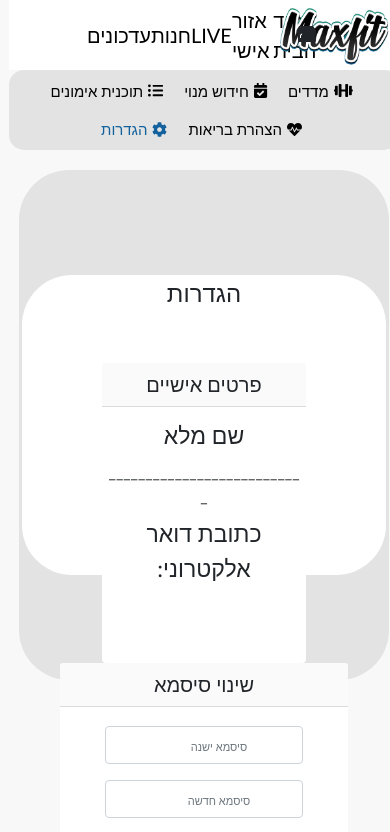
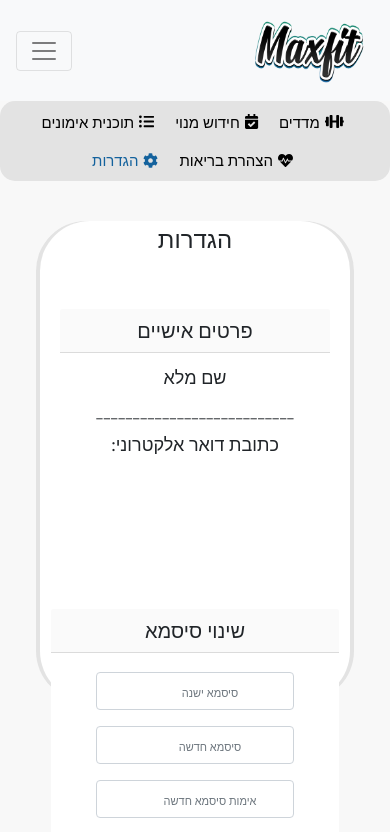
Before and after one commit to Mortsadok/Maxfit, a React (Create React App) app in the folder client/: page /UserSettings in a window 390 px wide. Shown: the top 832 px of the page. Built offline with nearby package versions, Linux system fonts and the light colour scheme; no server answers.

Commit message:
initial commit

```diff
--- a/client/src/components/Myprofile/Subscription/Subscription.js
+++ b/client/src/components/Myprofile/Subscription/Subscription.js
@@ -1,24 +1,27 @@
-import React, { useState } from "react";
-import "../../../css/Myprofile.css";
-import Card from "react-bootstrap/Card";
-import Button from "react-bootstrap/Button";
-import Form from "react-bootstrap/Form";
-import Navbar from "../../Navbar/Navbar";
+import React, { useState, Fragment } from 'react';
+import '../../../css/Myprofile.css';
+import Card from 'react-bootstrap/Card';
+import Button from 'react-bootstrap/Button';
+import Form from 'react-bootstrap/Form';
+import Navbar from '../../Navbar/Navbar';
+import MobileNav from '../../Mobile/MobileNav';
+import Alert from '../../Layout/Alert';
+import MediaQuery from 'react-responsive';
 // Redux
-import { connect } from "react-redux";
-import { Nclient } from "../../../actions/NclientAction";
-import SecNav from "../SecNav";
+import { connect } from 'react-redux';
+import { Nclient } from '../../../actions/NclientAction';
+import SecNav from '../SecNav';
 
 const Subscription = ({ Nclient }) => {
   // useState
   const [FormData, SetFormData] = useState({
-    firstname: "eden",
-    lastname: "elmalich",
-    id: "123456789",
-    phone: "0543241787",
-    Type: "רגיל",
-    Time: "חודש",
-    Payment: "מזומן",
+    firstname: 'eden',
+    lastname: 'elmalich',
+    id: '123456789',
+    phone: '0543241787',
+    Type: 'רגיל',
+    Time: 'חודש',
+    Payment: 'מזומן',
     Total: 0
   });
   const {
@@ -36,37 +39,46 @@ const Subscription = ({ Nclient }) => {
     Nclient(firstname, lastname, id, phone, Type, Time, Payment, Total);
   };
   return (
-    <div className="Subscription">
-      <Navbar />
-      <SecNav />
-      <UnderNAV SendClient={SendClient} />
-    </div>
+    <Fragment>
+      <MediaQuery maxDeviceWidth={1024}>
+        <MobileNav />
+        <SecNav />
+        <MobileSubscription SendClient={SendClient} />
+      </MediaQuery>
+      <MediaQuery minDeviceWidth={1280}>
+        <div className='Subscription'>
+          <Navbar />
+          <SecNav />
+          <UnderNAV SendClient={SendClient} />
+        </div>
+      </MediaQuery>
+    </Fragment>
   );
 };
 
 const UnderNAV = ({ SendClient }) => (
-  <div className="underNAV">
-    <div className="Inside-box">
-      <div className="Headline">
-        <p class="font-weight-light">חידוש מנוי</p>
-        <div className="SubscriptionMenu">
-          <Card border="secondary" style={{ width: "50rem" }}>
+  <div className='underNAV'>
+    <div className='Inside-box'>
+      <div className='Headline'>
+        <p class='font-weight-light'>חידוש מנוי</p>
+        <div className='SubscriptionMenu'>
+          <Card border='secondary' style={{ width: '50rem' }}>
             <Card.Body>
               <Card.Text>
                 <Form.Label>סוג מנוי</Form.Label>
-                {["radio"].map(type => (
-                  <div key={`custom-inline-${type}`} className="mb-3">
+                {['radio'].map(type => (
+                  <div key={`custom-inline-${type}`} className='mb-3'>
                     <Form.Check
                       custom
                       inline
-                      label="רגיל"
+                      label='רגיל'
                       type={type}
                       id={`custom-inline-${type}-1`}
                     />
                     <Form.Check
                       custom
                       inline
-                      label="סטודנט"
+                      label='סטודנט'
                       type={type}
                       id={`custom-inline-${type}-2`}
                     />
@@ -75,26 +87,26 @@ const UnderNAV = ({ SendClient }) => (
               </Card.Text>
               <Card.Text>
                 <Form.Label>תקופת מנוי</Form.Label>
-                {["radio"].map(type => (
-                  <div key={`custom-inline-${type}`} className="mb-3">
+                {['radio'].map(type => (
+                  <div key={`custom-inline-${type}`} className='mb-3'>
                     <Form.Check
                       custom
                       inline
-                      label="חודש"
+                      label='חודש'
                       type={type}
                       id={`custom-inline-${type}-3`}
                     />
                     <Form.Check
                       custom
                       inline
-                      label="שלושה חודשים"
+                      label='שלושה חודשים'
                       type={type}
                       id={`custom-inline-${type}-4`}
                     />
                     <Form.Check
                       custom
                       inline
-                      label="שנה"
+                      label='שנה'
                       type={type}
                       id={`custom-inline-${type}-5`}
                     />
@@ -103,19 +115,19 @@ const UnderNAV = ({ SendClient }) => (
               </Card.Text>
               <Card.Text>
                 <Form.Label>אמצעי תשלום</Form.Label>
-                {["radio"].map(type => (
-                  <div key={`custom-inline-${type}`} className="mb-3">
+                {['radio'].map(type => (
+                  <div key={`custom-inline-${type}`} className='mb-3'>
                     <Form.Check
                       custom
                       inline
-                      label="אשראי"
+                      label='אשראי'
                       type={type}
                       id={`custom-inline-${type}-6`}
                     />
                     <Form.Check
                       custom
                       inline
-                      label="מזומן"
+                      label='מזומן'
                       type={type}
                       id={`custom-inline-${type}-7`}
                     />
@@ -123,13 +135,13 @@ const UnderNAV = ({ SendClient }) => (
                 ))}
               </Card.Text>
             </Card.Body>
-            <div className="Sum">סה"כ לתשלום:</div>
+            <div className='Sum'>סה"כ לתשלום:</div>
             <Card.Footer>
               <Form>
                 <Button
                   onClick={e => SendClient(e)}
-                  variant="outline-success"
-                  type="submit"
+                  variant='outline-success'
+                  type='submit'
                 >
                   חדש מנוי
                 </Button>
@@ -141,5 +153,13 @@ const UnderNAV = ({ SendClient }) => (
     </div>
   </div>
 );
-
+const MobileSubscription = ({ SendClient }) => (
+  <div className='Mobile'>
+    <div className='MobileSub'>
+      <main className='main'>
+        <UnderNAV SendClient={SendClient} />
+      </main>
+    </div>
+  </div>
+);
 export default connect(null, { Nclient })(Subscription);
--- a/client/src/components/Myprofile/TrainingPlan/TrainingPlan.js
+++ b/client/src/components/Myprofile/TrainingPlan/TrainingPlan.js
@@ -73,6 +73,7 @@ const TrainingPlan = ({ user, setTrainingPlan }) => {
     <Fragment>
       <MediaQuery maxDeviceWidth={1024}>
         <MobileNav />
+        <SecNav />
         <MobileTraining
           Name={name[0]}
           onChange={onChange}
--- a/client/src/components/Myprofile/UserSettings/UserSettings.js
+++ b/client/src/components/Myprofile/UserSettings/UserSettings.js
@@ -1,28 +1,22 @@
-import React, { useState, useEffect } from "react";
-import "../../../css/Myprofile.css";
-import SecNav from "../SecNav";
-import Navbar from "../../Navbar/Navbar";
-import EmailForm from "./EmailForm";
-import PersonalDetails from "./PersonalDetails";
-import ForgotPassword from "./ForgotPassword";
+import React, { useState, useEffect, Fragment } from 'react';
+import '../../../css/Myprofile.css';
+import SecNav from '../SecNav';
+import Navbar from '../../Navbar/Navbar';
+import EmailForm from './EmailForm';
+import PersonalDetails from './PersonalDetails';
+import ForgotPassword from './ForgotPassword';
+import MediaQuery from 'react-responsive';
+import MobileNav from '../../Mobile/MobileNav';
 // Redux
-import { connect } from "react-redux";
-import { settingsResetPassword } from "../../../actions/authActions";
-import { setAlert } from "../../../actions/alertAction";
+import { connect } from 'react-redux';
+import { settingsResetPassword } from '../../../actions/authActions';
+import { setAlert } from '../../../actions/alertAction';
 
-const UserSettings = ({
-  user,
-  settingsResetPassword,
-  setAlert,
-  errorResetEmail
-}) => {
+const UserSettings = ({ user, settingsResetPassword, setAlert }) => {
   const [data, setData] = useState({
-    oldPassword: "",
-    password: "",
-    rePassword: ""
-  });
-  useEffect(() => {
-    console.log(errorResetEmail);
+    oldPassword: '',
+    password: '',
+    rePassword: ''
   });
   const { password, rePassword, oldPassword } = data;
   const { Name, email } = user;
@@ -32,16 +26,31 @@ const UserSettings = ({
   const onSubmit = e => {
     e.preventDefault();
     if (password !== rePassword) {
-      setAlert("סיסמאות לא תואמות", "danger");
+      setAlert('סיסמאות לא תואמות', 'danger');
     }
     settingsResetPassword(email, oldPassword, password);
     resetForm();
   };
   const resetForm = () => {
-    setData({ ...data, oldPassword: "", password: "", rePassword: "" });
+    setData({ ...data, oldPassword: '', password: '', rePassword: '' });
   };
   return (
-    <div className="UserSettings">
+    <Fragment>
+      <MediaQuery maxDeviceWidth={1024}>
+        <MobileNav />
+        <SecNav />
+        <MobileUserSettings
+          Name={Name}
+          email={email}
+          password={password}
+          rePassword={rePassword}
+          oldPassword={oldPassword}
+          onChange={onChange}
+          onSubmit={onSubmit}
+        />
+      </MediaQuery>
+      <MediaQuery minDeviceWidth={1280}>
+        <div className='UserSettings'>
           <Navbar />
           <SecNav />
           <UnderNAV
@@ -54,6 +63,8 @@ const UserSettings = ({
             onSubmit={onSubmit}
           />
         </div>
+      </MediaQuery>
+    </Fragment>
   );
 };
 
@@ -67,11 +78,11 @@ const UnderNAV = ({
   onSubmit,
   passwordData
 }) => (
-  <div className="underNAV">
-    <div className="Inside-box">
-      <div className="Headline">
-        <p className="font-weight-light">הגדרות</p>
-        <div className="Setting-form">
+  <div className='underNAV'>
+    <div className='Inside-box'>
+      <div className='Headline'>
+        <p className='font-weight-light'>הגדרות</p>
+        <div className='Setting-form'>
           <PersonalDetails Name={Name} email={email} />
           <ForgotPassword
             onSubmit={onSubmit}
@@ -87,6 +98,33 @@ const UnderNAV = ({
     </div>
   </div>
 );
+const MobileUserSettings = ({
+  Name,
+  email,
+  password,
+  rePassword,
+  onChange,
+  oldPassword,
+  onSubmit,
+  passwordData
+}) => (
+  <div className='Mobile'>
+    <div className='MobileSettings'>
+      <main className='main'>
+        <UnderNAV
+          Name={Name}
+          email={email}
+          password={password}
+          rePassword={rePassword}
+          onChange={onChange}
+          oldPassword={oldPassword}
+          onSubmit={onSubmit}
+          passwordData={passwordData}
+        />
+      </main>
+    </div>
+  </div>
+);
 const mapStateToProps = state => ({
   user: state.authReducer.user,
   errorResetEmail: state.authReducer.errorResetEmail
--- a/client/src/css/Myprofile.css
+++ b/client/src/css/Myprofile.css
@@ -489,9 +489,7 @@
     border: unset;
   }
 
-  .Inside-box {
-    height: 300px;
-  }
+
 
   .Processing-form .btn {
     width: unset;
@@ -584,4 +582,23 @@
   .badge {
     font-size: 45%;
   }
+
+  .MobileSub .underNAV {
+    height: auto;
+  }
+
+  .Mobile .underNAV {
+    height: auto;
+    margin-top: unset;
+  }
+
+  .MobileSettings .SettingsHeadline {
+    font-size: 18px;
+  }
+
+  .MobileSettings .Setting-form .card {
+    margin-left: unset;
+    margin-right: unset;
+  }
+
 }
```
Lines whose indentation alone changed are shown as unchanged.
